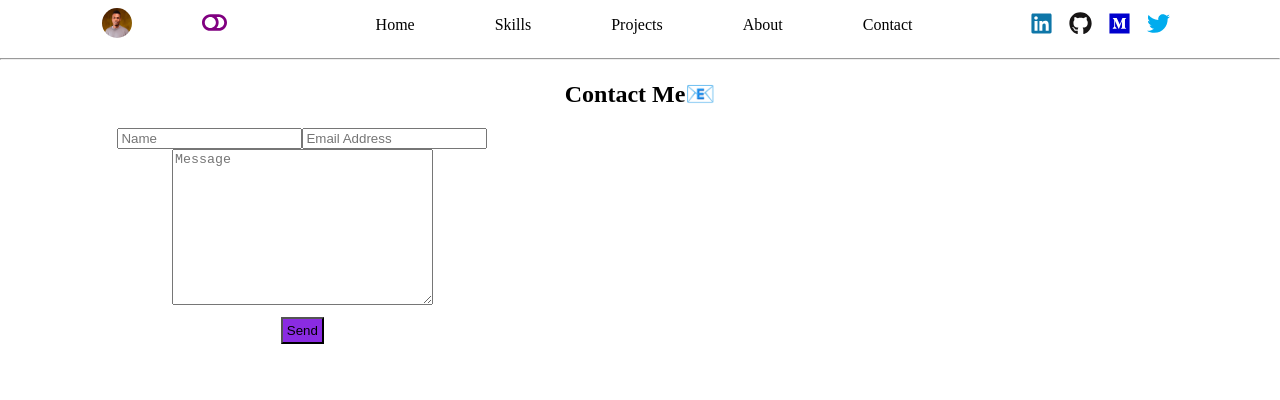
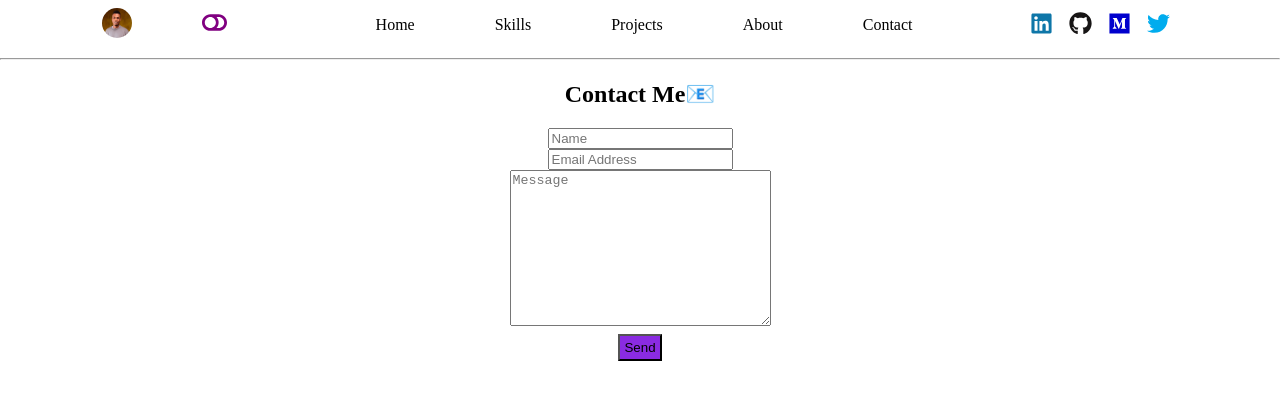
Before and after one commit to brytebee/portfolio, a React (Create React App) app: page /contact in a window 1280 px wide. Shown: the top 400 px of the page. Built offline with nearby package versions, Linux system fonts and the light colour scheme.

Commit message:
:lipstick: Update basic contact style
Repositioned the contact form items on page

```diff
--- a/src/pages/Contact.jsx
+++ b/src/pages/Contact.jsx
@@ -3,18 +3,15 @@ import React from 'react';
 const Contact = () => (
   <div className="gen-padding" style={{ textAlign: 'center' }}>
     <h2>Contact Me📧</h2>
-    <form
-      action=""
-      method="post"
-      style={{
-        width: '400px',
-        display: 'flex',
-        flexDirection: 'column',
-        textAlign: 'center',
-        justifyContent: 'center',
-      }}
-    >
-      <section>
+    <form action="" method="post">
+      <section
+        style={{
+          display: 'flex',
+          alignItems: 'center',
+          justifyContent: 'center',
+          flexDirection: 'column',
+        }}
+      >
         <input type="text" placeholder="Name" required />
         <input type="email" placeholder="Email Address" required />
         <textarea
```
